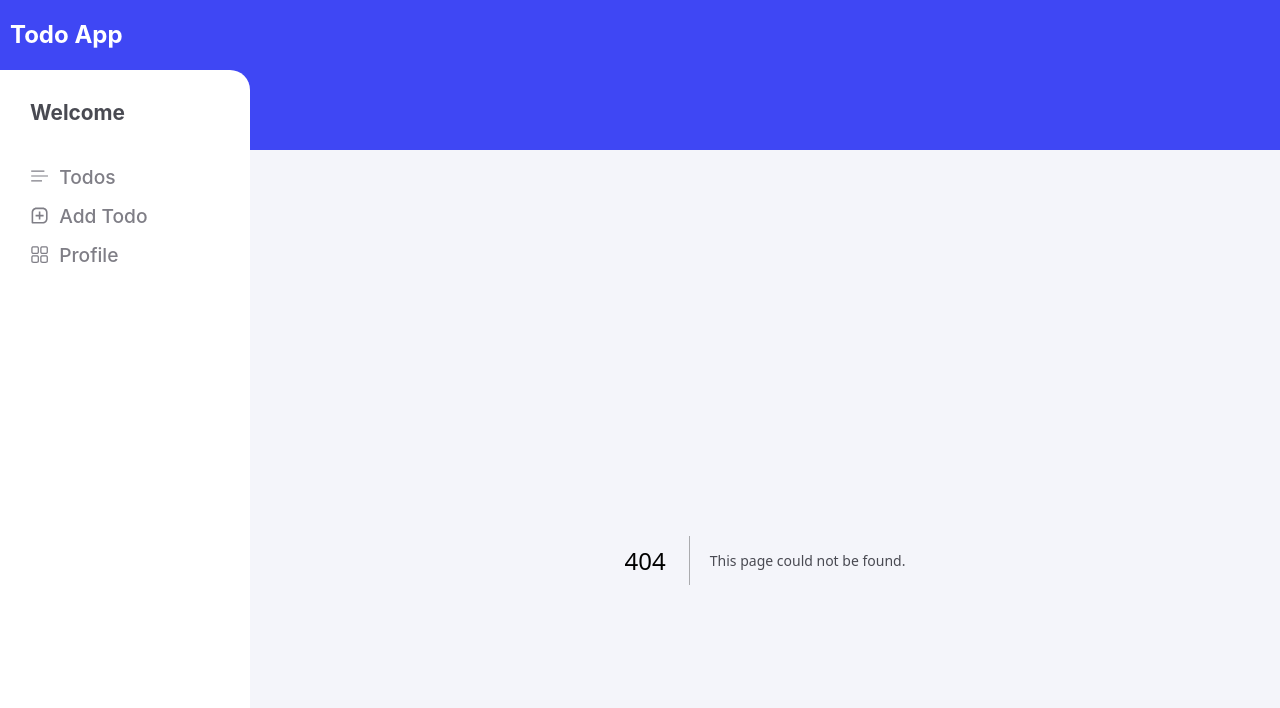
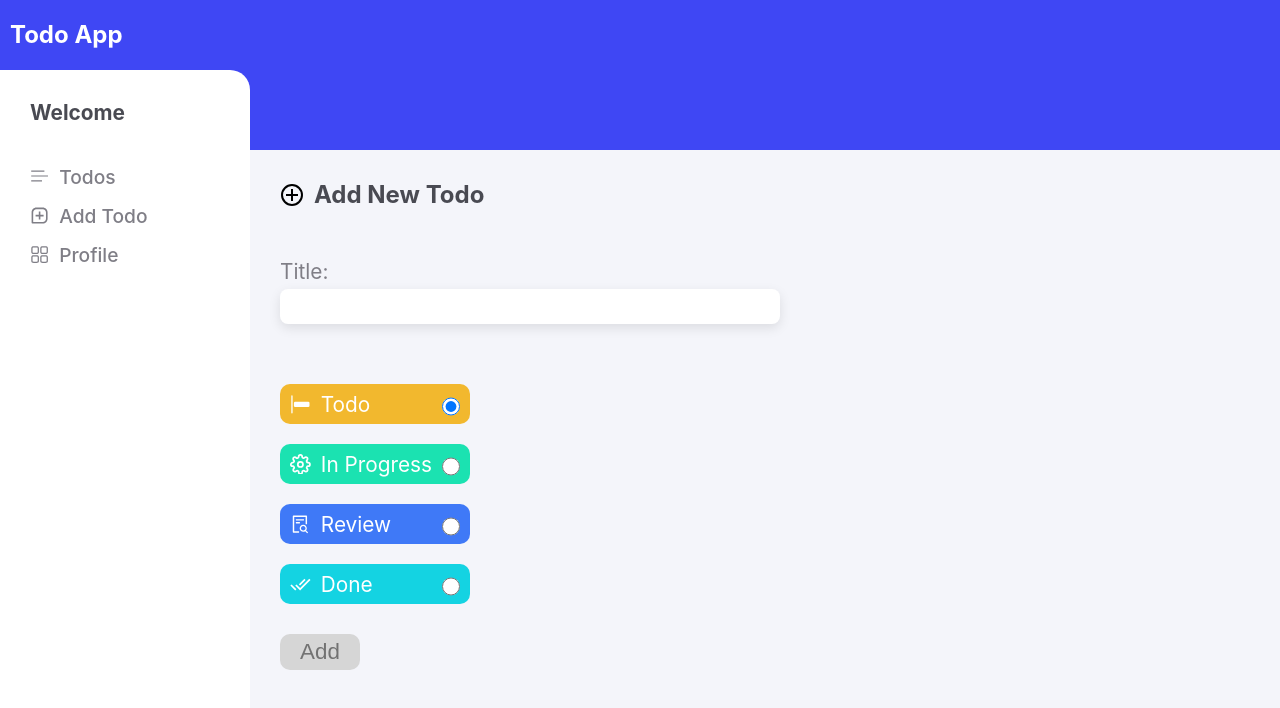
Before and after one commit to MohammadAliPk/Todo-App, a Next.js app: page /add-todo in a window 1280 px wide. Before the commit this address had no page. Shown: the top 708 px of the page. Built offline with nearby package versions, Linux system fonts and the light colour scheme.

Commit message:
Add Todo page has been created

```diff
--- /dev/null
+++ b/components/templates/AddTodoPage.js
@@ -0,0 +1,77 @@
+import { useState } from "react";
+import RadioButton from "../elements/RadioButton";
+import axios from "axios";
+
+// icons
+import { GrAddCircle } from "react-icons/gr";
+import { BsAlignStart } from "react-icons/bs";
+import { FiSettings } from "react-icons/fi";
+import { AiOutlineFileSearch } from "react-icons/ai";
+import { MdDoneAll } from "react-icons/md";
+import { toast } from "react-toastify";
+
+
+function AddTodoPage() {
+
+    const [title, setTitle] = useState("");
+    const [status, setStatus] = useState("todo");
+
+
+    const addHandler = async () => {
+        try {
+            const res = await axios.post("/api/todos", {
+                title: title,
+                status: status,
+            })
+            toast.success(res.data.message);
+        } catch (err) {
+            const errMsg = err.response.data.message;
+            toast.error(errMsg);
+        }
+    }
+
+    return (
+        <div className="add-form">
+            <h2><GrAddCircle /> Add New Todo</h2>
+            <div className="add-form__input">
+                <div className="add-form__input--first">
+                    <label htmlFor="title">Title:</label>
+                    <input type="text" value={title} id="title" onChange={(e) => setTitle(e.target.value)} />
+                </div>
+                <div className="add-form__input--second">
+                    <RadioButton
+                        title="Todo"
+                        status={status}
+                        setStatus={setStatus}
+                        value="todo">
+                        <BsAlignStart />
+                    </RadioButton>
+                    <RadioButton
+                        title="In Progress"
+                        status={status}
+                        setStatus={setStatus}
+                        value="inProgress">
+                        <FiSettings />
+                    </RadioButton>
+                    <RadioButton
+                        title="Review"
+                        status={status}
+                        setStatus={setStatus}
+                        value="review">
+                        <AiOutlineFileSearch />
+                    </RadioButton>
+                    <RadioButton
+                        title="Done"
+                        status={status}
+                        setStatus={setStatus}
+                        value="done">
+                        <MdDoneAll />
+                    </RadioButton>
+                </div>
+                <button onClick={addHandler}>Add</button>
+            </div>
+        </div>
+    )
+}
+
+export default AddTodoPage;
--- a/package.json
+++ b/package.json
@@ -13,7 +13,7 @@
     "bcryptjs": "^2.4.3",
     "mongoose": "^8.0.3",
     "next": "13.5.6",
-    "next-auth": "^4.24.5",
+    "next-auth": "^4.19.2",
     "react": "^18",
     "react-dom": "^18",
     "react-icons": "^4.12.0",
--- /dev/null
+++ b/pages/add-todo/index.js
@@ -0,0 +1,9 @@
+import AddTodoPage from '@/components/templates/AddTodoPage'
+
+function Index() {
+    return (
+        <AddTodoPage />
+    )
+}
+
+export default Index;
```
Also changed, not shown: 1 other file (tests, documents, lock files or other folders).
